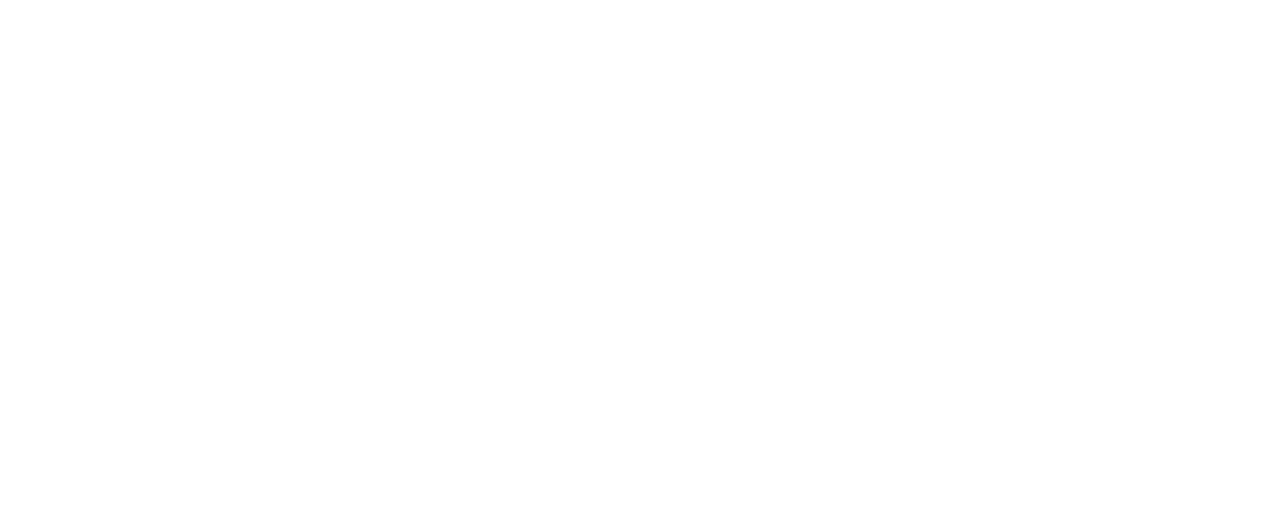
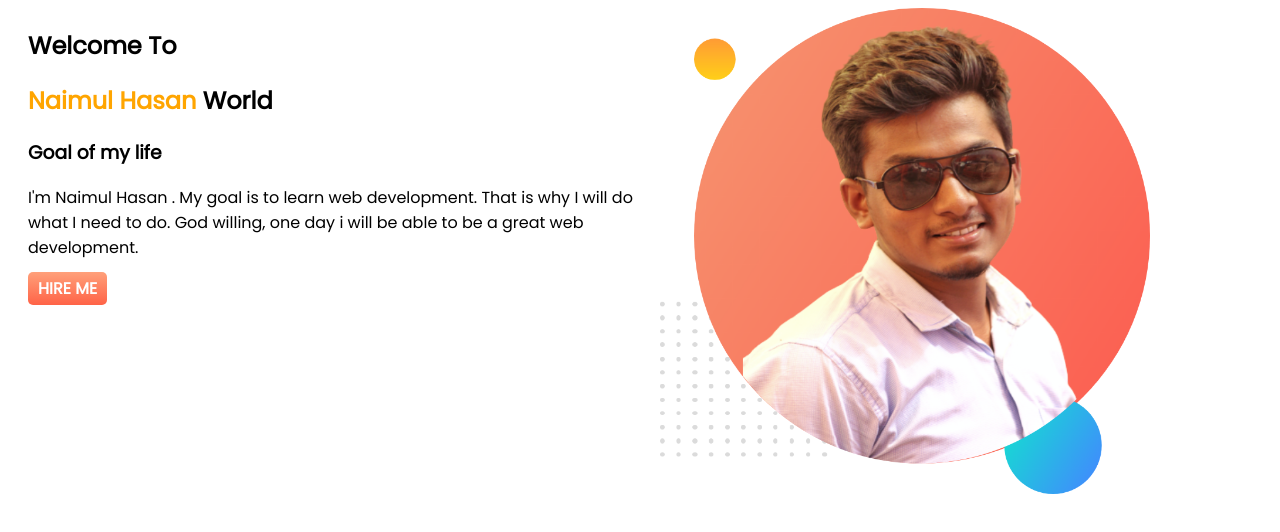
Before and after one commit to NaimulHasan8080/developer-portfolio, a plain HTML site: page index.html in a window 1280 px wide. Drawn offline with Linux system fonts and the light colour scheme.

Commit message:
first side added

```diff
--- a/index.html
+++ b/index.html
@@ -1,13 +1,31 @@
 <!DOCTYPE html>
 <html lang="en">
+
 <head>
     <meta charset="UTF-8">
     <meta http-equiv="X-UA-Compatible" content="IE=edge">
     <meta name="viewport" content="width=device-width, initial-scale=1.0">
     <title>Naimul portfolio </title>
+    <link rel="preconnect" href="https://fonts.googleapis.com">
+    <link rel="preconnect" href="https://fonts.gstatic.com" crossorigin>
+    <link href="https://fonts.googleapis.com/css2?family=Poppins&display=swap" rel="stylesheet">
     <link rel="stylesheet" href="style.css">
 </head>
+
 <body>
+    <section>
+        <div class="half-width">
+            <h1>Welcome To</h1>
+            <h1><span class="orange-color">Naimul Hasan</span> World</h1>
+            <h3>Goal of my life</h3>
+            <p>I'm Naimul Hasan . My goal is to learn web development. That is why I will do what I need to do. God
+                willing, one day i will be able to be a great web development.</p>
+            <a class="anchor" href="https://github.com/NaimulHasan8080" target="-blank">HIRE ME</a>
+        </div>
+        <div class="half-width">
+            <img src="images/naimul-bg.png" alt="">
+    </section>
+    </div>
+</body>
 
-</body>
 </html>
--- a/style.css
+++ b/style.css
@@ -0,0 +1,24 @@
+body{
+    font-family: 'Poppins', sans-serif;
+}
+.orange-color{
+    color: orange;
+}
+section{
+    display: flex;
+}
+section .half-width{
+    width: 50%;
+    padding-left: 20px;
+}
+.half-width img{
+    width: 80%;
+}
+.anchor{
+    text-decoration: none;
+    background-image: linear-gradient(lightsalmon, tomato);
+    padding: 5px 10px;
+    border-radius: 5px;
+    color: white;
+    font-weight: 700;
+}
```
Also changed, not shown: images/dream-bg.png (added), images/exp-bg.png (added), images/jhankar.png (added), images/jhankar2.png (added), images/my-bg2.png (added), images/naimul-bg.png (added), images/top-banner.png (added).
